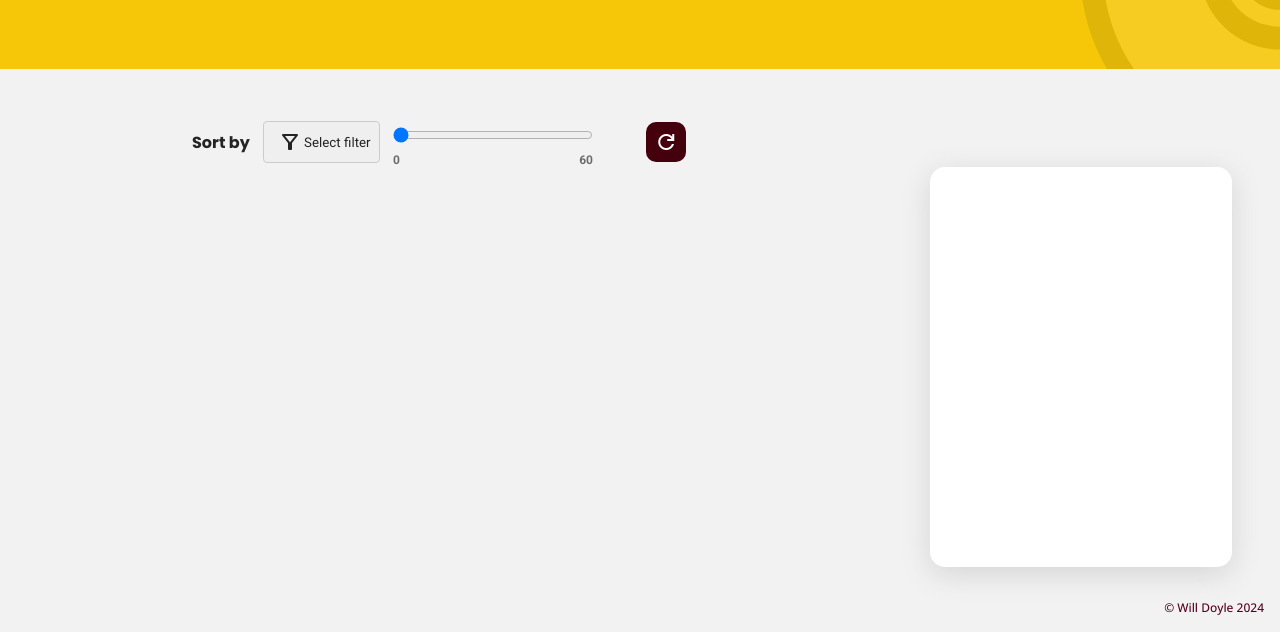
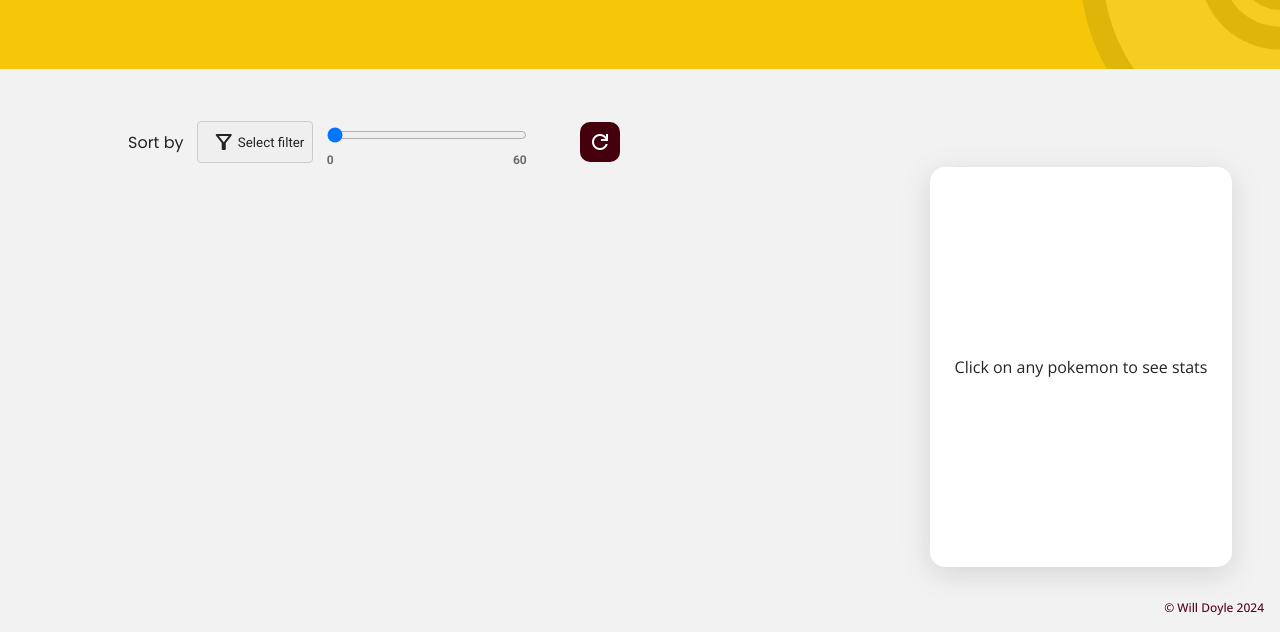
Before and after one commit to WillDoyle/POKEAPI, a website: page search.html in a window 1280 px wide. Shown: the part 231-863 px from the top of the page. Drawn offline with nearby package versions, Linux system fonts and the light colour scheme; no server answers.

Commit message:
updated layout on search

```diff
--- a/app.js
+++ b/app.js
@@ -2210,6 +2210,7 @@ async function updateRange() {
 }
 
 async function pokemonClicked(event) {
+  selectedPokemon.innerHTML = "";
   const pokemonWrapper = document.querySelectorAll(".pokemon__wrapper");
   let pokemonWeightDiv = selectedPokemon.querySelector(".pokemon__weight");
   let weightHeader = selectedPokemon.querySelector("h4");
--- a/search.html
+++ b/search.html
@@ -88,9 +88,12 @@
       <img class="background" src="./assets/pokeball.svg" alt="" />
     </header>
 
+    <div class="row">
       <div class="filter__wrapper">
         <div class="filter">
-        <h4 style="font-family: 'Poppins', san-serif">Sort by</h4>
+          <h4 style="font-family: 'Poppins', san-serif; font-weight: 400">
+            Sort by
+          </h4>
           <button class="filter__button" onclick="toggleDropdown()">
             <span class="material-symbols-outlined filter__icon">
               filter_alt
@@ -99,11 +102,14 @@
           </button>
           <ul class="filter__dropdown" id="filterDropdown">
             <li class="filter__item" onclick="filterPokemon('LOW_TO_HIGH')">
-            <span class="material-symbols-outlined filtered__icon"> sort </span
+              <span class="material-symbols-outlined filtered__icon">
+                sort </span
               >Lowest Number
             </li>
             <li class="filter__item" onclick="filterPokemon('HIGH_TO_LOW')">
-            <span class="material-symbols-outlined filtered__icon"> sort </span>
+              <span class="material-symbols-outlined filtered__icon">
+                sort
+              </span>
               Highest Number
             </li>
             <li class="filter__item" onclick="filterPokemon('A-Z')">A-Z</li>
@@ -132,7 +138,7 @@
         </button>
       </div>
 
-    <div class="row">
+      <div class="column">
         <div class="pokedex" id="pokedex"></div>
         <!-- <div class="pokemon__wrapper">
         <div class="pokemon__img--wrapper pixel-corners--wrapper">
@@ -149,9 +155,10 @@
         </div>
 
         <div class="selected__wrapper">
-        <div class="selected__pokemon"></div>
+          <div class="selected__pokemon">Click on any pokemon to see stats</div>
 
           <h1 class="category__header"></h1>
+        </div>
       </div>
     </div>
   </body>
--- a/style.css
+++ b/style.css
@@ -414,11 +414,16 @@ a {
   background-color: #fff70023;
 }
 
+.column {
+  display: flex;
+  flex-direction: row;
+}
+
 .filter__wrapper {
   display: flex;
   align-items: center;
   justify-content: flex-start;
-  width: 70%;
+  width: 80%;
   margin: 0 auto;
 }
 
@@ -502,6 +507,8 @@ a {
   justify-content: center;
   border-radius: 24px;
   transform: scale(1.4);
+  width: 100px;
+  height: 100px;
   transition: all 300ms ease-in-out;
 }
 
@@ -513,7 +520,6 @@ a {
 }
 
 .pokemon__img--wrapper {
-  overflow: hidden;
   margin: 0em 2em;
   transition: all 300ms ease-in-out;
 
@@ -528,6 +534,7 @@ a {
   display: flex;
   align-items: center;
   justify-content: center;
+  text-align: center;
   color: #242424;
   margin: 1em 0em;
   transition: all 300ms ease-in-out;
@@ -874,7 +881,7 @@ option {
 .row {
   display: flex;
   justify-content: center;
-  flex-direction: row;
+  flex-direction: column;
   max-width: 1600px;
   margin: 0 auto;
 }
@@ -888,7 +895,10 @@ option {
   display: flex;
   position: sticky;
   top: 10%;
-
+  text-align: center;
+  color: #242424;
+  font-family: "Open Sans", sans-serif;
+  font-weight: 300;
   align-items: center;
   justify-content: center;
   flex-direction: column;
@@ -1103,6 +1113,7 @@ option {
   color: #ffffffe1;
   padding: 0.5em;
   border-radius: 15px;
+  margin-bottom: 2em;
 }
 
 footer {
```
Lines whose indentation alone changed are shown as unchanged.
